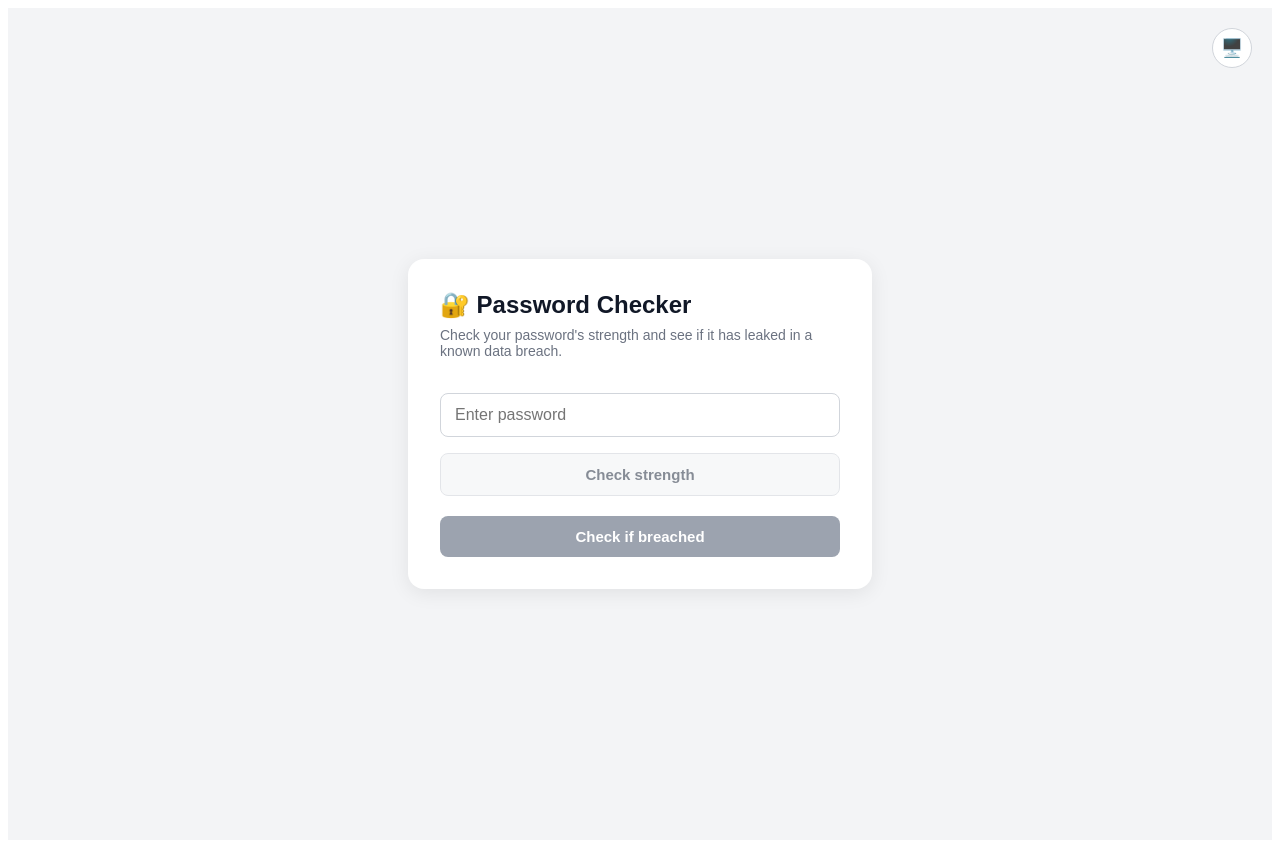
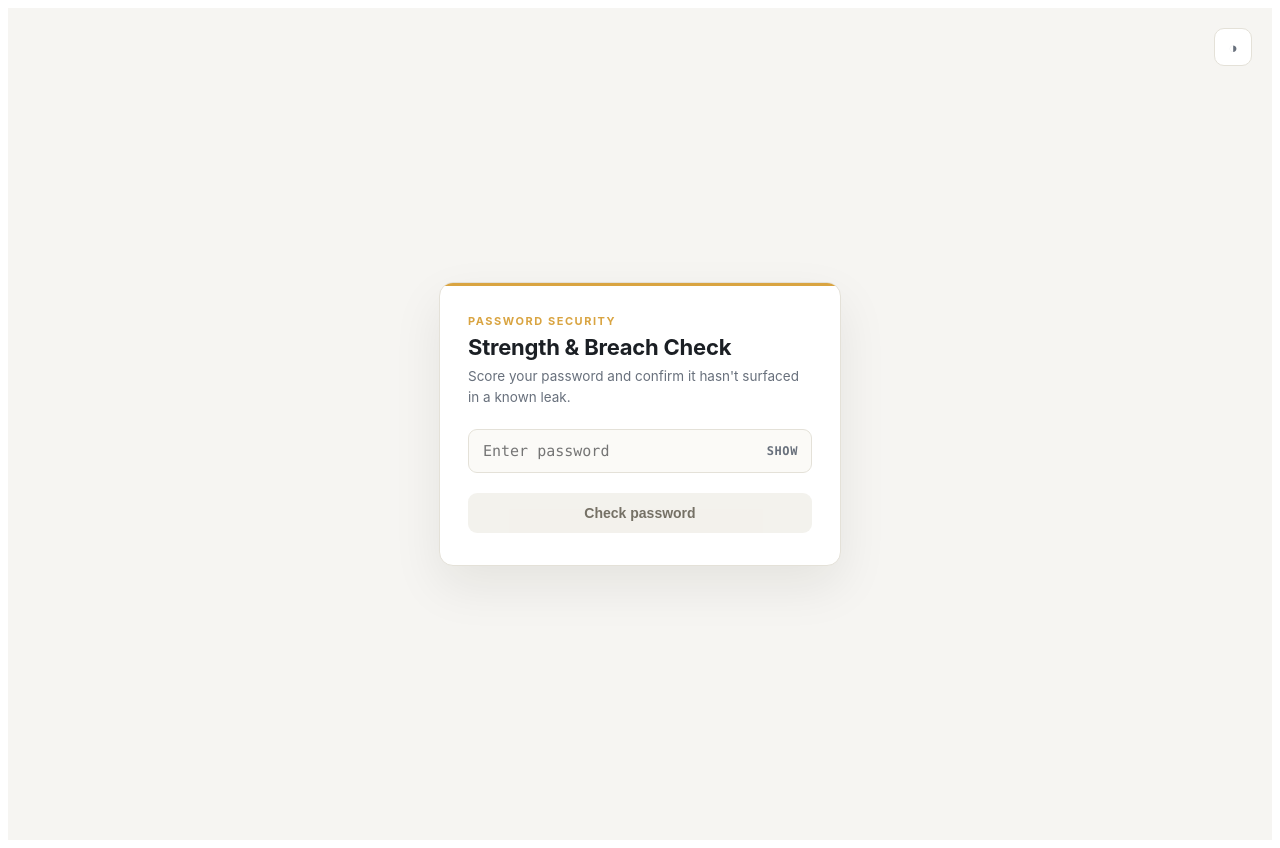
Before and after one commit to bibashthapa143/password-breach-checker-, a Next.js app: page / in a window 1280 px wide. Built offline with nearby package versions, Linux system fonts and the light colour scheme.

Commit message:
refactor password strength check and enhance UI elements

```diff
--- a/app/page.js
+++ b/app/page.js
@@ -5,14 +5,15 @@ import zxcvbn from "zxcvbn";
 
 export default function Home() {
   const [password, setPassword] = useState("");
+  const [visible, setVisible] = useState(false);
   const [strength, setStrength] = useState(null);
-  const [breachCount, setBreachCount] = useState(null); // null = not checked, -1 = error
+  const [crackTime, setCrackTime] = useState(null);
+  const [breachCount, setBreachCount] = useState(null);
   const [checking, setChecking] = useState(false);
 
-  // --- Theme: "light", "dark", or "system" ---
   const [theme, setTheme] = useState("system");
   const [themeMenuOpen, setThemeMenuOpen] = useState(false);
-  const [resolvedTheme, setResolvedTheme] = useState("light");
+  const [resolvedTheme, setResolvedTheme] = useState("dark");
 
   useEffect(() => {
     if (theme === "system") {
@@ -36,22 +37,68 @@ export default function Home() {
   const isDark = resolvedTheme === "dark";
 
   const colors = {
-    pageBg: isDark ? "#111827" : "#f3f4f6",
-    cardBg: isDark ? "#1f2937" : "#fff",
-    text: isDark ? "#f9fafb" : "#111827",
-    subtext: isDark ? "#9ca3af" : "#6b7280",
-    inputBg: isDark ? "#111827" : "#fff",
-    inputBorder: isDark ? "#374151" : "#d1d5db",
-    barTrack: isDark ? "#374151" : "#e5e7eb",
-    strengthBtnBg: isDark ? "#374151" : "#f3f4f6",
-    strengthBtnText: isDark ? "#f9fafb" : "#374151",
+    pageBg: isDark ? "#0D1117" : "#F6F5F2",
+    cardBg: isDark ? "#151B23" : "#FFFFFF",
+    border: isDark ? "#2A313C" : "#E4E1D8",
+    text: isDark ? "#E8EAED" : "#1B1F24",
+    subtext: isDark ? "#8B94A3" : "#68707C",
+    inputBg: isDark ? "#0D1117" : "#FBFAF7",
+    trackBg: isDark ? "#232B35" : "#ECE9E1",
+    accent: "#D9A441",
+    accentText: "#1B1300",
+    danger: isDark ? "#F87171" : "#C0362C",
+    dangerBg: isDark ? "rgba(248,113,113,0.08)" : "#FBEEEC",
+    success: isDark ? "#4ADE80" : "#1E8E5A",
+    successBg: isDark ? "rgba(74,222,128,0.08)" : "#EAF7EF",
   };
+
+  const mono = "'SFMono-Regular', Menlo, Consolas, 'Liberation Mono', monospace";
+  const sans = "-apple-system, BlinkMacSystemFont, 'Segoe UI', sans-serif";
+
+  function formatCrackTime(seconds) {
+    if (seconds < 0.01) return "instantly";
+    if (seconds < 1) return "less than a second";
+
+    const units = [
+      { label: "seconds", secs: 1 },
+      { label: "minutes", secs: 60 },
+      { label: "hours", secs: 60 * 60 },
+      { label: "days", secs: 60 * 60 * 24 },
+      { label: "months", secs: 60 * 60 * 24 * 30 },
+      { label: "years", secs: 60 * 60 * 24 * 365 },
+      { label: "centuries", secs: 60 * 60 * 24 * 365 * 100 },
+    ];
+
+    let chosen = units[0];
+    for (const unit of units) {
+      if (seconds >= unit.secs) chosen = unit;
+    }
+
+    const value = seconds / chosen.secs;
+    return `${value.toFixed(2)} ${chosen.label}`;
+  }
 
   function getStrength(pwd) {
     const result = zxcvbn(pwd);
-    if (result.score <= 1) return "Weak";
-    if (result.score <= 3) return "Medium";
-    return "Strong";
+    let label = "Weak";
+    if (result.score >= 4) label = "Strong";
+    else if (result.score >= 2) label = "Medium";
+
+    const rawSeconds = result.crack_times_seconds.offline_fast_hashing_1e10_per_second;
+
+    return {
+      label,
+      crackTime: formatCrackTime(rawSeconds),
+    };
+  }
+
+  function getChecklist(pwd) {
+    return [
+      { label: "8+ characters", passed: pwd.length >= 8 },
+      { label: "Uppercase letter", passed: /[A-Z]/.test(pwd) },
+      { label: "Number", passed: /[0-9]/.test(pwd) },
+      { label: "Symbol", passed: /[^A-Za-z0-9]/.test(pwd) },
+    ];
   }
 
   async function sha1(text) {
@@ -64,8 +111,14 @@ export default function Home() {
       .toUpperCase();
   }
 
-  async function checkBreach() {
+  // One button: checks strength instantly, then breach status via API
+  async function checkPassword() {
     if (!password) return;
+
+    const result = getStrength(password);
+    setStrength(result.label);
+    setCrackTime(result.crackTime);
+
     setChecking(true);
     setBreachCount(null);
 
@@ -102,28 +155,25 @@ export default function Home() {
     const value = e.target.value;
     setPassword(value);
     setStrength(null);
+    setCrackTime(null);
     setBreachCount(null);
   }
 
-  function handleCheckStrength() {
-    if (!password) return;
-    setStrength(getStrength(password));
-  }
+  const checklist = getChecklist(password);
 
-  const strengthStyle = {
-    Weak: { color: "#e53935", width: "33%" },
-    Medium: { color: "#fb8c00", width: "66%" },
-    Strong: { color: "#43a047", width: "100%" },
+  const strengthLevels = ["Weak", "Medium", "Strong"];
+  const strengthColor = {
+    Weak: colors.danger,
+    Medium: colors.accent,
+    Strong: colors.success,
   };
+  const activeSegments = strength ? strengthLevels.indexOf(strength) + 1 : 0;
 
   const themeOptions = [
-    { value: "light", label: "☀️ Light" },
-    { value: "dark", label: "🌙 Dark" },
-    { value: "system", label: "🖥️ System" },
+    { value: "light", label: "Light" },
+    { value: "dark", label: "Dark" },
+    { value: "system", label: "System" },
   ];
-
-  const currentIcon =
-    theme === "light" ? "☀️" : theme === "dark" ? "🌙" : "🖥️";
 
   return (
     <main
@@ -133,9 +183,8 @@ export default function Home() {
         display: "flex",
         alignItems: "center",
         justifyContent: "center",
-        fontFamily: "sans-serif",
+        fontFamily: sans,
         padding: 16,
-        transition: "background 0.2s ease",
         position: "relative",
       }}
     >
@@ -143,30 +192,31 @@ export default function Home() {
         <button
           onClick={() => setThemeMenuOpen(!themeMenuOpen)}
           style={{
-            width: 40,
-            height: 40,
-            fontSize: 18,
-            border: `1px solid ${colors.inputBorder}`,
-            borderRadius: "50%",
+            width: 38,
+            height: 38,
+            fontSize: 15,
+            border: `1px solid ${colors.border}`,
+            borderRadius: 10,
             background: colors.cardBg,
+            color: colors.subtext,
             cursor: "pointer",
           }}
         >
-          {currentIcon}
+          {isDark ? "◐" : "◑"}
         </button>
 
         {themeMenuOpen && (
           <div
             style={{
               position: "absolute",
-              top: 48,
+              top: 46,
               right: 0,
               background: colors.cardBg,
-              border: `1px solid ${colors.inputBorder}`,
-              borderRadius: 8,
+              border: `1px solid ${colors.border}`,
+              borderRadius: 10,
               overflow: "hidden",
-              boxShadow: "0 4px 12px rgba(0,0,0,0.15)",
-              minWidth: 130,
+              boxShadow: "0 12px 32px rgba(0,0,0,0.25)",
+              minWidth: 120,
             }}
           >
             {themeOptions.map((option) => (
@@ -179,12 +229,12 @@ export default function Home() {
                 style={{
                   display: "block",
                   width: "100%",
-                  padding: "10px 14px",
+                  padding: "9px 14px",
                   fontSize: 13,
-                  fontWeight: theme === option.value ? "bold" : "normal",
+                  fontWeight: theme === option.value ? 700 : 400,
                   border: "none",
                   background: theme === option.value ? colors.pageBg : "transparent",
-                  color: colors.text,
+                  color: theme === option.value ? colors.accent : colors.text,
                   textAlign: "left",
                   cursor: "pointer",
                 }}
@@ -201,143 +251,216 @@ export default function Home() {
           width: "100%",
           maxWidth: 400,
           background: colors.cardBg,
-          borderRadius: 16,
-          padding: 32,
-          boxShadow: "0 4px 20px rgba(0,0,0,0.08)",
-          transition: "background 0.2s ease",
+          borderRadius: 14,
+          border: `1px solid ${colors.border}`,
+          boxShadow: isDark
+            ? "0 20px 60px rgba(0,0,0,0.45)"
+            : "0 20px 50px rgba(20,20,10,0.08)",
+          overflow: "hidden",
         }}
       >
-        <h1 style={{ fontSize: 24, margin: 0, color: colors.text }}>
-          🔐 Password Checker
+        <div style={{ height: 3, background: colors.accent }} />
+
+        <div style={{ padding: "28px 28px 32px" }}>
+          <p
+            style={{
+              margin: 0,
+              fontSize: 11,
+              letterSpacing: "0.14em",
+              fontWeight: 700,
+              color: colors.accent,
+              textTransform: "uppercase",
+            }}
+          >
+            Password Security
+          </p>
+          <h1
+            style={{
+              fontSize: 22,
+              margin: "6px 0 0",
+              color: colors.text,
+              letterSpacing: "-0.01em",
+            }}
+          >
+            Strength &amp; Breach Check
           </h1>
-        <p style={{ color: colors.subtext, fontSize: 14, marginTop: 8 }}>
-          Check your password's strength and see if it has leaked in a known
-          data breach.
+          <p style={{ color: colors.subtext, fontSize: 13.5, marginTop: 6, lineHeight: 1.5 }}>
+            Score your password and confirm it hasn't surfaced in a known leak.
           </p>
 
+          <div style={{ position: "relative", marginTop: 22 }}>
             <input
-          type="text"
+              type={visible ? "text" : "password"}
               value={password}
               onChange={handleChange}
               placeholder="Enter password"
               style={{
                 width: "100%",
-            padding: "12px 14px",
-            fontSize: 16,
+                padding: "12px 44px 12px 14px",
+                fontSize: 15,
+                fontFamily: mono,
                 boxSizing: "border-box",
-            marginTop: 20,
-            border: `1px solid ${colors.inputBorder}`,
-            borderRadius: 8,
+                border: `1px solid ${colors.border}`,
+                borderRadius: 9,
                 outline: "none",
                 background: colors.inputBg,
                 color: colors.text,
               }}
             />
-
             <button
-          onClick={handleCheckStrength}
-          disabled={!password}
+              type="button"
+              onClick={() => setVisible(!visible)}
+              aria-label={visible ? "Hide password" : "Show password"}
               style={{
-            width: "100%",
-            padding: "12px 16px",
-            marginTop: 16,
-            fontSize: 15,
-            fontWeight: "bold",
-            color: colors.strengthBtnText,
-            background: colors.strengthBtnBg,
-            border: `1px solid ${colors.inputBorder}`,
-            borderRadius: 8,
-            cursor: !password ? "not-allowed" : "pointer",
-            opacity: !password ? 0.6 : 1,
+                position: "absolute",
+                right: 6,
+                top: "50%",
+                transform: "translateY(-50%)",
+                background: "none",
+                border: "none",
+                cursor: "pointer",
+                fontSize: 12,
+                fontFamily: mono,
+                fontWeight: 700,
+                letterSpacing: "0.05em",
+                color: colors.subtext,
+                padding: "6px 8px",
               }}
             >
-          Check strength
+              {visible ? "HIDE" : "SHOW"}
             </button>
+          </div>
 
-        {strength && (
-          <div style={{ marginTop: 12 }}>
+          {password && (
             <div
               style={{
-                height: 8,
-                background: colors.barTrack,
-                borderRadius: 4,
-                overflow: "hidden",
+                display: "flex",
+                flexWrap: "wrap",
+                gap: 8,
+                marginTop: 14,
               }}
             >
-              <div
+              {checklist.map((item) => (
+                <span
+                  key={item.label}
                   style={{
-                  height: "100%",
-                  width: strengthStyle[strength].width,
-                  background: strengthStyle[strength].color,
-                  transition: "width 0.3s ease",
-                }}
-              />
-            </div>
-            <p
-              style={{
-                color: strengthStyle[strength].color,
-                fontWeight: "bold",
-                fontSize: 14,
-                marginTop: 6,
-                marginBottom: 0,
+                    fontSize: 11.5,
+                    fontFamily: mono,
+                    padding: "4px 9px",
+                    borderRadius: 6,
+                    border: `1px solid ${item.passed ? colors.success : colors.border}`,
+                    color: item.passed ? colors.success : colors.subtext,
+                    background: item.passed ? colors.successBg : "transparent",
                   }}
                 >
-              {strength}
-            </p>
+                  {item.passed ? "✓" : "·"} {item.label}
+                </span>
+              ))}
             </div>
           )}
 
           <button
-          onClick={checkBreach}
+            onClick={checkPassword}
             disabled={!password || checking}
             style={{
               width: "100%",
-            padding: "12px 16px",
               marginTop: 20,
-            fontSize: 15,
-            fontWeight: "bold",
-            color: "#fff",
-            background: !password || checking ? "#9ca3af" : "#4f46e5",
+              padding: "12px 14px",
+              fontSize: 14,
+              fontWeight: 700,
+              color: colors.accentText,
+              background: !password || checking ? colors.trackBg : colors.accent,
               border: "none",
-            borderRadius: 8,
+              borderRadius: 9,
               cursor: !password || checking ? "not-allowed" : "pointer",
+              opacity: !password || checking ? 0.6 : 1,
             }}
           >
-          {checking ? "Checking..." : "Check if breached"}
+            {checking ? "Checking…" : "Check password"}
           </button>
+
+          {strength && (
+            <div style={{ marginTop: 22 }}>
+              <div style={{ display: "flex", gap: 5 }}>
+                {[0, 1, 2].map((i) => (
+                  <div
+                    key={i}
+                    style={{
+                      flex: 1,
+                      height: 6,
+                      borderRadius: 3,
+                      background: i < activeSegments ? strengthColor[strength] : colors.trackBg,
+                      transition: "background 0.25s ease",
+                    }}
+                  />
+                ))}
+              </div>
+              <div
+                style={{
+                  display: "flex",
+                  justifyContent: "space-between",
+                  alignItems: "baseline",
+                  marginTop: 9,
+                }}
+              >
+                <span
+                  style={{
+                    color: strengthColor[strength],
+                    fontWeight: 700,
+                    fontSize: 13.5,
+                  }}
+                >
+                  {strength}
+                </span>
+                {crackTime && (
+                  <span style={{ color: colors.subtext, fontSize: 12, fontFamily: mono }}>
+                    crack time ≈ {crackTime}
+                  </span>
+                )}
+              </div>
+            </div>
+          )}
 
           {breachCount !== null && breachCount >= 0 && (
             <div
               style={{
-              marginTop: 16,
-              padding: 12,
-              borderRadius: 8,
-              fontSize: 14,
-              background: breachCount > 0 ? "#fef2f2" : "#f0fdf4",
-              color: breachCount > 0 ? "#b91c1c" : "#15803d",
+                marginTop: 18,
+                padding: "12px 14px",
+                borderRadius: 9,
+                fontSize: 13,
+                lineHeight: 1.5,
+                background: breachCount > 0 ? colors.dangerBg : colors.successBg,
+                color: breachCount > 0 ? colors.danger : colors.success,
+                border: `1px solid ${breachCount > 0 ? colors.danger : colors.success}22`,
               }}
             >
-            {breachCount > 0
-              ? `⚠️ Found in ${breachCount.toLocaleString()} breaches. Marked as Weak — leaked passwords are unsafe no matter how complex they look.`
-              : "✅ Not found in any known breach."}
+              {breachCount > 0 ? (
+                <>
+                  <strong>{breachCount.toLocaleString()}</strong> known breaches contain this
+                  password. Treat it as compromised regardless of how complex it looks.
+                </>
+              ) : (
+                "No matches found in known breach data."
+              )}
             </div>
           )}
 
           {breachCount === -1 && (
             <div
               style={{
-              marginTop: 16,
-              padding: 12,
-              borderRadius: 8,
-              fontSize: 14,
-              background: "#fef2f2",
-              color: "#b91c1c",
+                marginTop: 18,
+                padding: "12px 14px",
+                borderRadius: 9,
+                fontSize: 13,
+                background: colors.dangerBg,
+                color: colors.danger,
+                border: `1px solid ${colors.danger}22`,
               }}
             >
-            Couldn't check right now. Check your internet connection and try
-            again.
+              Couldn't reach the breach check. Confirm your connection and try again.
             </div>
           )}
+        </div>
       </div>
     </main>
   );
```
Lines whose indentation alone changed are shown as unchanged.
